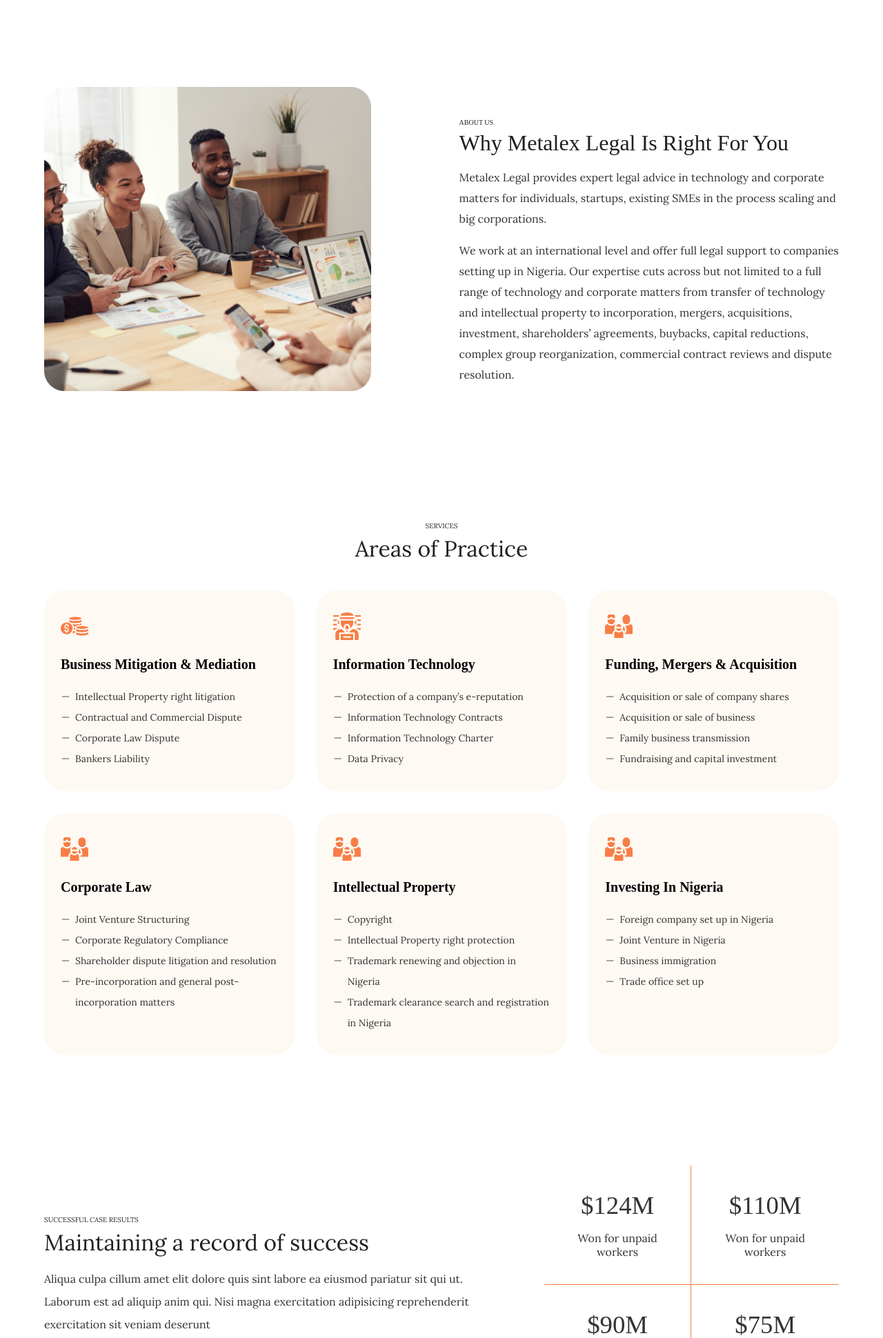
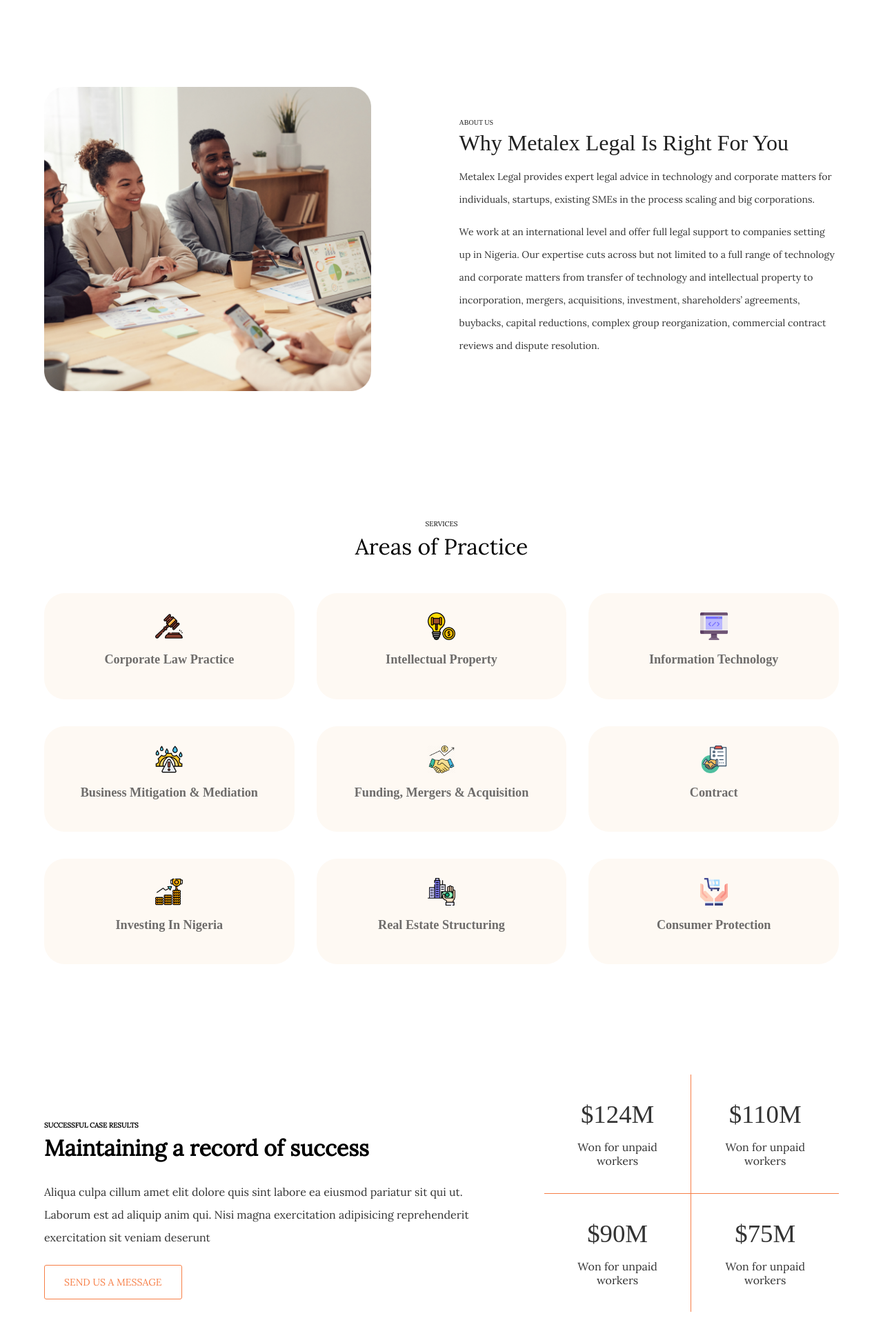
Before and after one commit to ejiroghene15/Law-Template, a PHP site: page / in a window 1280 px wide. Shown: the part 676-2616 px from the top of the page at 69% size. Run offline with PHP 8.4, Linux system fonts and the light colour scheme; some libraries are stand-ins or nearby versions; some web fonts are replaced.

Commit message:
Refactored Updates

```diff
--- a/assets/css/style.css
+++ b/assets/css/style.css
@@ -207,15 +207,20 @@
   align-self: center;
   top: -20px;
 }
-.info-section section h2 {
+.info-section section > .headings {
   font-size: 2.8em;
   font-weight: 100;
   color: #202020;
   margin-bottom: 0;
 }
 @media screen and (max-width: 991px) {
-  .info-section section h2 {
+  .info-section section > .headings {
     font-size: 2em;
+  }
+}
+@media screen and (max-width: 768px) {
+  .info-section section > .headings > span {
+    font-size: 23px;
   }
 }
 .info-section section p {
@@ -280,8 +285,8 @@
   font-size: 10px;
 }
 .info-section#about-us section p {
-  font-size: 16px;
-  line-height: 30px;
+  font-size: 14px;
+  line-height: 33px;
 }
 @media screen and (max-width: 768px) {
   .info-section#about-us {
@@ -313,29 +318,48 @@
   grid-template-columns: repeat(3, 1fr);
   gap: 2em;
 }
-@media screen and (max-width: 768px) {
-  .info-section#area-of-practice section .card-grid {
-    grid-template-columns: repeat(1, 1fr);
-  }
-}
 .info-section#area-of-practice section .card-grid .card {
   background-color: #fef9f3;
   border-radius: 30px;
-  padding: 2em 1.5em;
+  padding: 2em 1.5em !important;
+  display: flex;
+  flex-direction: column;
+  justify-content: center;
+  align-items: center;
+  color: rgba(51, 51, 51, 0.7098039216);
+  transition: all 0.5s;
+}
+.info-section#area-of-practice section .card-grid .card:hover {
+  color: var(--primary-color);
 }
 .info-section#area-of-practice section .card-grid .card img {
   max-height: 40px;
 }
 .info-section#area-of-practice section .card-grid .card h3 {
   font-weight: 600;
-  font-size: 20px;
+  font-size: 1.3em;
 }
-.info-section#area-of-practice section .card-grid .card p {
-  display: flex;
-  gap: 0.5em;
-  line-height: 30px;
-  font-size: 14px;
-  margin: 0;
+@media screen and (max-width: 991px) {
+  .info-section#area-of-practice section .card-grid {
+    gap: 1.5em;
+  }
+  .info-section#area-of-practice section .card-grid .card {
+    padding: 2em 1em;
+  }
+  .info-section#area-of-practice section .card-grid .card h3 {
+    font-size: 1em;
+    text-align: center;
+  }
+}
+@media screen and (max-width: 768px) {
+  .info-section#area-of-practice section .card-grid {
+    grid-template-columns: repeat(2, 1fr);
+  }
+}
+@media screen and (max-width: 560px) {
+  .info-section#area-of-practice section .card-grid {
+    grid-template-columns: 1fr;
+  }
 }
 .info-section#case-results section {
   top: 0px;
--- a/assets/js/app.js
+++ b/assets/js/app.js
@@ -30,6 +30,14 @@
 
 	document.querySelector(".close-menu").addEventListener("click", function (e) {
 		mobile_menu.classList.remove("visible");
+	});
+
+	$(".carousel-check").click(function () {
+		let index = $(".carousel-check").index(this);
+		let calc = +index * 100;
+		$("._carousel").animate({
+			left: `-${calc}%`,
+		});
 	});
 
 	// * Submit contact message
--- a/index.php
+++ b/index.php
@@ -89,7 +89,7 @@
 			<section>
 				<h2 class="headings">
 					<small>ABOUT US</small> <br />
-					Why Metalex Legal Is Right For You
+					<span>Why Metalex Legal Is Right For You</span>
 				</h2>
 				<p>
 					Metalex Legal provides expert legal advice in technology and corporate matters for individuals, startups, existing SMEs in the process scaling and big corporations.
@@ -108,62 +108,53 @@
 			<section>
 				<h2>
 					<small>SERVICES</small> <br />
-					Areas of Practice
+					<span>Areas of Practice</span>
 				</h2>
 				<div class="card-grid">
-					<div class="card">
-						<img src="./imgs/fin-law.svg" alt="" />
+					<a href="" class="card">
+						<img src="./imgs/c_law.png" alt="" />
+						<h3 class="headings">Corporate Law Practice</h3>
+					</a>
+
+					<a href="" class="card">
+						<img src="./imgs/lightbulb.png" alt="" />
+						<h3 class="headings">Intellectual Property</h3>
+					</a>
+
+					<a href="" class="card">
+						<img src="./imgs/it.png" alt="" />
+						<h3 class="headings">Information Technology</h3>
+					</a>
+
+					<a href="" class="card">
+						<img src="./imgs/risk.png" alt="" />
 						<h3 class="headings">Business Mitigation & Mediation</h3>
-						<p><i class="bi bi-dash-lg"></i> Intellectual Property right litigation </p>
-						<p><i class="bi bi-dash-lg"></i> Contractual and Commercial Dispute </p>
-						<p><i class="bi bi-dash-lg"></i> Corporate Law Dispute </p>
-						<p><i class="bi bi-dash-lg"></i> Bankers Liability </p>
-					</div>
+					</a>
 
-					<div class="card">
-						<img src="./imgs/cm-law.svg" alt="" />
-						<h3 class="headings">Information Technology</h3>
-						<p><i class="bi bi-dash-lg"></i> Protection of a company’s e-reputation </p>
-						<p><i class="bi bi-dash-lg"></i> Information Technology Contracts </p>
-						<p><i class="bi bi-dash-lg"></i> Information Technology Charter </p>
-						<p><i class="bi bi-dash-lg"></i> Data Privacy </p>
-					</div>
+					<a href="" class="card">
+						<img src="./imgs/funding.webp" alt="" />
+						<h3 class="headings">Funding, Mergers & Acquisition</h3>
+					</a>
 
-					<div class="card">
-						<img src="./imgs/fm-law.svg" alt="" />
-						<h3 class="headings">Funding, Mergers & Acquisition</h3>
-						<p><i class="bi bi-dash-lg"></i> Acquisition or sale of company shares </p>
-						<p><i class="bi bi-dash-lg"></i> Acquisition or sale of business </p>
-						<p><i class="bi bi-dash-lg"></i> Family business transmission </p>
-						<p><i class="bi bi-dash-lg"></i> Fundraising and capital investment </p>
-					</div>
+					<a href="" class="card">
+						<img src="./imgs/agreement.png" alt="" />
+						<h3 class="headings">Contract</h3>
+					</a>
 
-					<div class="card">
-						<img src="./imgs/fm-law.svg" alt="" />
-						<h3 class="headings">Corporate Law</h3>
-						<p><i class="bi bi-dash-lg"></i> Joint Venture Structuring </p>
-						<p><i class="bi bi-dash-lg"></i> Corporate Regulatory Compliance </p>
-						<p><i class="bi bi-dash-lg"></i> Shareholder dispute litigation and resolution </p>
-						<p><i class="bi bi-dash-lg"></i> Pre-incorporation and general post-incorporation matters</p>
-					</div>
+					<a href="" class="card">
+						<img src="./imgs/growth.png" alt="" />
+						<h3 class="headings">Investing In Nigeria</h3>
+					</a>
 
-					<div class="card">
-						<img src="./imgs/fm-law.svg" alt="" />
-						<h3 class="headings">Intellectual Property</h3>
-						<p><i class="bi bi-dash-lg"></i> Copyright </p>
-						<p><i class="bi bi-dash-lg"></i> Intellectual Property right protection</p>
-						<p><i class="bi bi-dash-lg"></i> Trademark renewing and objection in Nigeria </p>
-						<p><i class="bi bi-dash-lg"></i> Trademark clearance search and registration in Nigeria </p>
-					</div>
+					<a href="" class="card">
+						<img src="./imgs/real-estate.png" alt="" />
+						<h3 class="headings">Real Estate Structuring</h3>
+					</a>
 
-					<div class="card">
-						<img src="./imgs/fm-law.svg" alt="" />
-						<h3 class="headings">Investing In Nigeria</h3>
-						<p><i class="bi bi-dash-lg"></i> Foreign company set up in Nigeria </p>
-						<p><i class="bi bi-dash-lg"></i> Joint Venture in Nigeria </p>
-						<p><i class="bi bi-dash-lg"></i> Business immigration </p>
-						<p><i class="bi bi-dash-lg"></i> Trade office set up </p>
-					</div>
+					<a href="" class="card">
+						<img src="./imgs/consumer-protection.png" alt="" />
+						<h3 class="headings">Consumer Protection</h3>
+					</a>
 
 				</div>
 			</section>
@@ -173,7 +164,7 @@
 			<section>
 				<h2>
 					<small>SUCCESSFUL CASE RESULTS</small> <br />
-					Maintaining a record of success
+					<span>Maintaining a record of success</span>
 				</h2>
 				<p>
 					Aliqua culpa cillum amet elit dolore quis sint labore ea eiusmod
@@ -210,7 +201,7 @@
 			<section>
 				<h2>
 					<small>OUR TEAM</small> <br />
-					Meet our team of experts
+					<span>Meet our team of experts</span>
 				</h2>
 				<div class="card-grid">
 					<div class="card">
@@ -226,15 +217,15 @@
 							<img src="./imgs/team/partner_2.jpg" alt="" />
 						</figure>
 						<h5 class="headings">Orobosa Ebowe</h5>
-						<p>Senior Partner</p>
+						<p>Senior Associate</p>
 					</div>
 
-					<div class="card" hidden>
+					<div class="card">
 						<figure>
-							<img src="./imgs/partner.png" alt="" />
+							<img src="./imgs/team/ella.jpg" alt="" />
 						</figure>
-						<h5 class="headings">Samson Range</h5>
-						<p>Partner</p>
+						<h5 class="headings">Emmanuella Okonopa</h5>
+						<p>Chief Operating Officer</p>
 					</div>
 
 					<div class="card" hidden>
@@ -252,10 +243,10 @@
 			<section>
 				<h2>
 					<small>TESTIMONIALS</small> <br />
-					See what people are saying
+					<span>See what people are saying</span>
 				</h2>
 				<div class="card-grid">
-					<div class="card">
+					<div class="card _carousel">
 						<img src="./imgs/blockquote.svg" alt="" />
 						<p>
 							Aliqua culpa cillum amet elit dolore quis sint labore ea eiusmod
@@ -267,7 +258,7 @@
 							<small> CEO, Lacoste </small>
 						</h3>
 					</div>
-					<div class="card">
+					<div class="card _carousel">
 						<img src="./imgs/blockquote.svg" alt="" />
 						<p>
 							Aliqua culpa cillum amet elit dolore quis sint labore ea eiusmod
@@ -282,16 +273,19 @@
 				</div>
 			</section>
 			<p class="indicators">
-				<span class="active"></span>
-				<span></span>
-				<span></span>
+				<span>
+					<input type="radio" name="c" class="carousel-check" checked /><span class="active"></span>
+				</span>
+				<span>
+					<input type="radio" name="c" class="carousel-check" value="1" /><span></span>
+				</span>
 			</p>
 		</div>
 
 		<div id="more-info" class="info-section">
 			<section>
 				<div class="card-grid">
-					<div class="card">
+					<div class="card" id="contact-info">
 						<img src="./imgs/logo.svg" alt="" />
 						<p>
 							Aliqua culpa cillum amet elit dolore quis sint labore ea eiusmod
@@ -313,7 +307,7 @@
 						</div>
 					</div>
 
-					<div class="card">
+					<div class="card" id="quick-links">
 						<h3 class="headings">Quick links</h3>
 						<ul>
 							<li><a href="#intro">Home</a></li>
@@ -346,14 +340,20 @@
 		</div>
 	</main>
 
-	<footer>
-		<p>&COPY; <?php echo date("Y") ?> Metalex Legal. All Rights Reserved</p>
+	<footer id="footer">
+		<p>
+			<a style="text-decoration: none; color: #ffffff8a; font-size: 14px;" href="https://www.flaticon.com/free-icons/law" title="law icons">Law icons created by Freepik - Flaticon</a>
+		</p>
 		<p>
 			<img src="./imgs/facebook-logo.svg" alt="facebook" />
 			<img src="./imgs/instagram.svg" alt="instagram" />
 			<img src="./imgs/twitter-logo.svg" alt="twitter" />
 		</p>
+		<p style="width: 100%; text-align:center">
+			&COPY; <?php echo date("Y") ?> Metalex Legal. All Rights Reserved
+		</p>
 	</footer>
+
 	<script src="//code.tidio.co/cec3szootznfia799pjladphh8dnncae.js" async></script>
 	<!--End of Tawk.to Script-->
 	<script src="https://ajax.googleapis.com/ajax/libs/jquery/3.3.1/jquery.min.js"></script>
--- a/style.scss
+++ b/style.scss
@@ -220,7 +220,7 @@
 		align-self: center;
 		top: -20px;
 
-		h2 {
+		> .headings {
 			font-size: 2.8em;
 			font-weight: 100;
 			color: #202020;
@@ -228,7 +228,14 @@
 			@include mq(991px) {
 				font-size: 2em;
 			}
+
+			@include mq(768px) {
+				> span {
+					font-size: 23px;
+				}
+			}
 		}
+
 		p {
 			font-size: 20px;
 			font-style: normal;
@@ -290,8 +297,8 @@
 				}
 			}
 			p {
-				font-size: 16px;
-				line-height: 30px;
+				font-size: 14px;
+				line-height: 33px;
 			}
 		}
 		@include mq(768px) {
@@ -322,28 +329,52 @@
 				margin-top: 2.5em;
 				display: grid;
 				grid-template-columns: repeat(3, 1fr);
-				@include mq(768px) {
-					grid-template-columns: repeat(1, 1fr);
-				}
 				gap: 2em;
 				.card {
 					background-color: #fef9f3;
 					border-radius: 30px;
-					padding: 2em 1.5em;
+					padding: 2em 1.5em !important;
+					display: flex;
+					flex-direction: column;
+					justify-content: center;
+					align-items: center;
+					color: #333333b5;
+					transition: all 0.5s;
+					&:hover {
+						color: var(--primary-color);
+					}
 					img {
 						max-height: 40px;
 					}
 					h3 {
 						font-weight: 600;
-						font-size: 20px;
+						font-size: 1.3em;
 					}
-					p {
-						display: flex;
-						gap: 0.5em;
-						line-height: 30px;
-						font-size: 14px;
-						margin: 0;
+					// p {
+					// 	display: flex;
+					// 	gap: 0.5em;
+					// 	line-height: 30px;
+					// 	font-size: 14px;
+					// 	margin: 0;
+					// }
+				}
+				@include mq(991px) {
+					gap: 1.5em;
+					.card {
+						padding: 2em 1em;
+						h3 {
+							font-size: 1em;
+							text-align: center;
+						}
 					}
+				}
+
+				@include mq(768px) {
+					grid-template-columns: repeat(2, 1fr);
+				}
+
+				@include mq(560px) {
+					grid-template-columns: 1fr;
 				}
 			}
 		}
@@ -554,6 +599,9 @@
 				row-gap: 2em;
 				@include mq(768px) {
 					grid-template-columns: 1fr;
+					#quick-links a {
+						padding-left: 0 !important;
+					}
 				}
 				.card {
 					p {
```
Also changed, not shown: other parts of assets/css/style.css (+35 -19 lines), other parts of style.scss (+32 -18 lines), imgs/agreement.png (added), imgs/c_law.png (added), imgs/co-founder.png (deleted), imgs/consumer-protection.png (added), imgs/funding.webp (added), imgs/growth.png (added), imgs/it.png (added), imgs/lightbulb.png (added), imgs/paralegal.png (deleted), imgs/partner.png (deleted), imgs/real-estate.png (added), imgs/risk.png (added), 1 more files, 3 other files.
